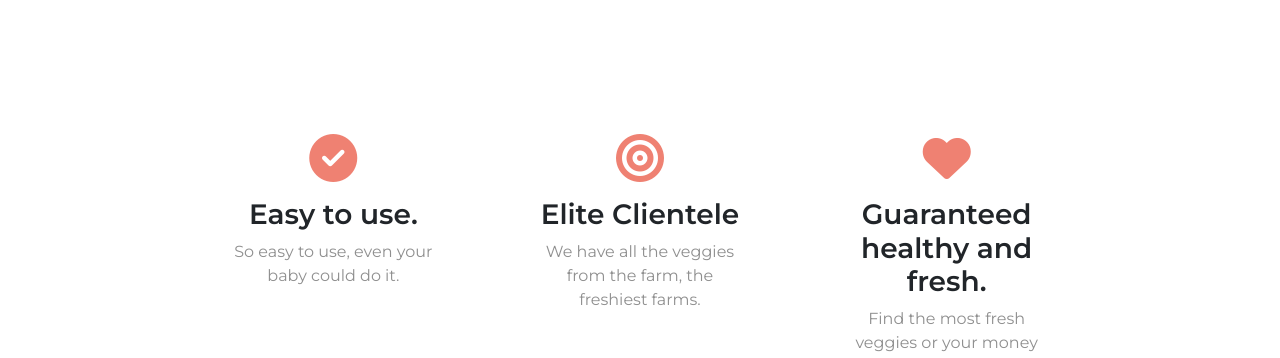
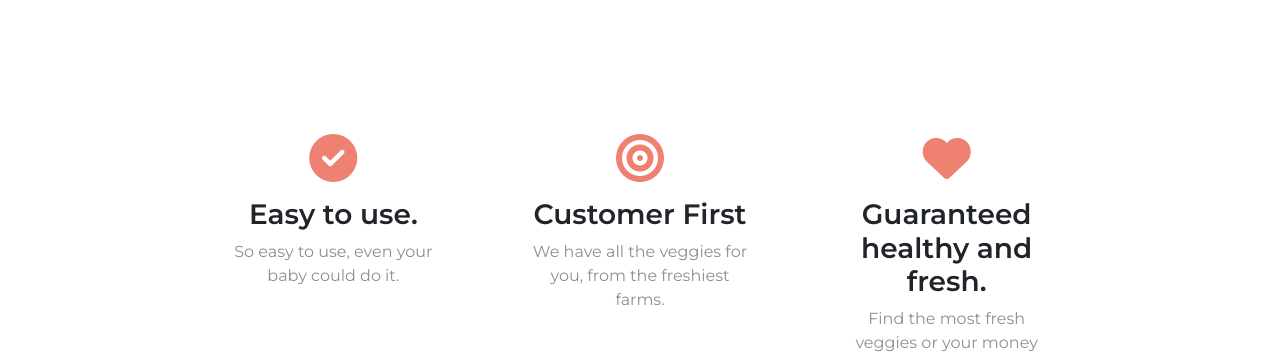
Before and after one commit to aerraj/AgriGrow, a plain HTML site: page index.html in a window 1280 px wide. Shown: the part 438-796 px from the top of the page. Drawn offline with nearby package versions, Linux system fonts and the light colour scheme.

Commit message:
Update index.html

```diff
--- a/index.html
+++ b/index.html
@@ -99,8 +99,8 @@
       </div>
       <div class="featurebox col-lg-4">
         <i class="icon fas fa-bullseye fa-3x "></i>
-        <h3>Elite Clientele</h3>
-        <p>We have all the veggies from the farm, the freshiest farms.</p>
+        <h3>Customer First</h3>
+        <p>We have all the veggies for you, from the freshiest farms.</p>
       </div>
       <div class="featurebox col-lg-4">
         <i class="icon fas fa-heart fa-3x "></i>
```
